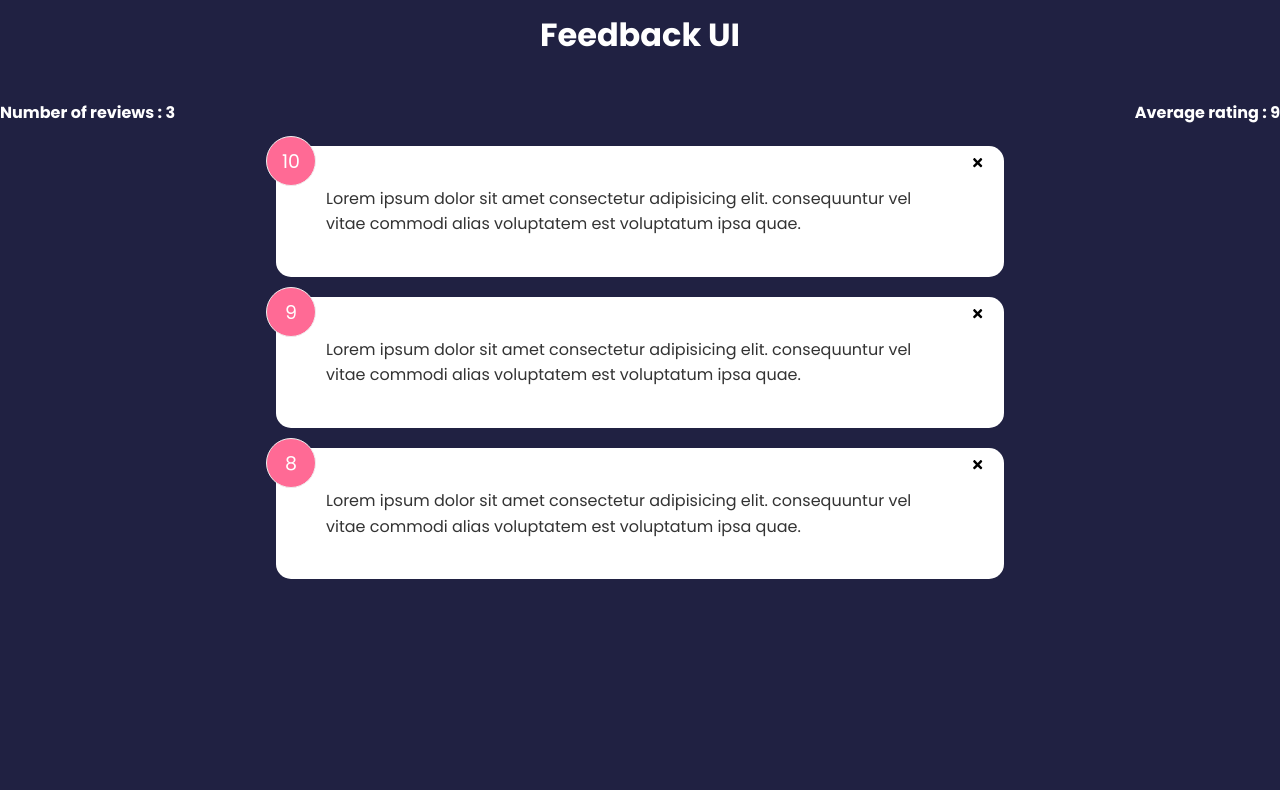
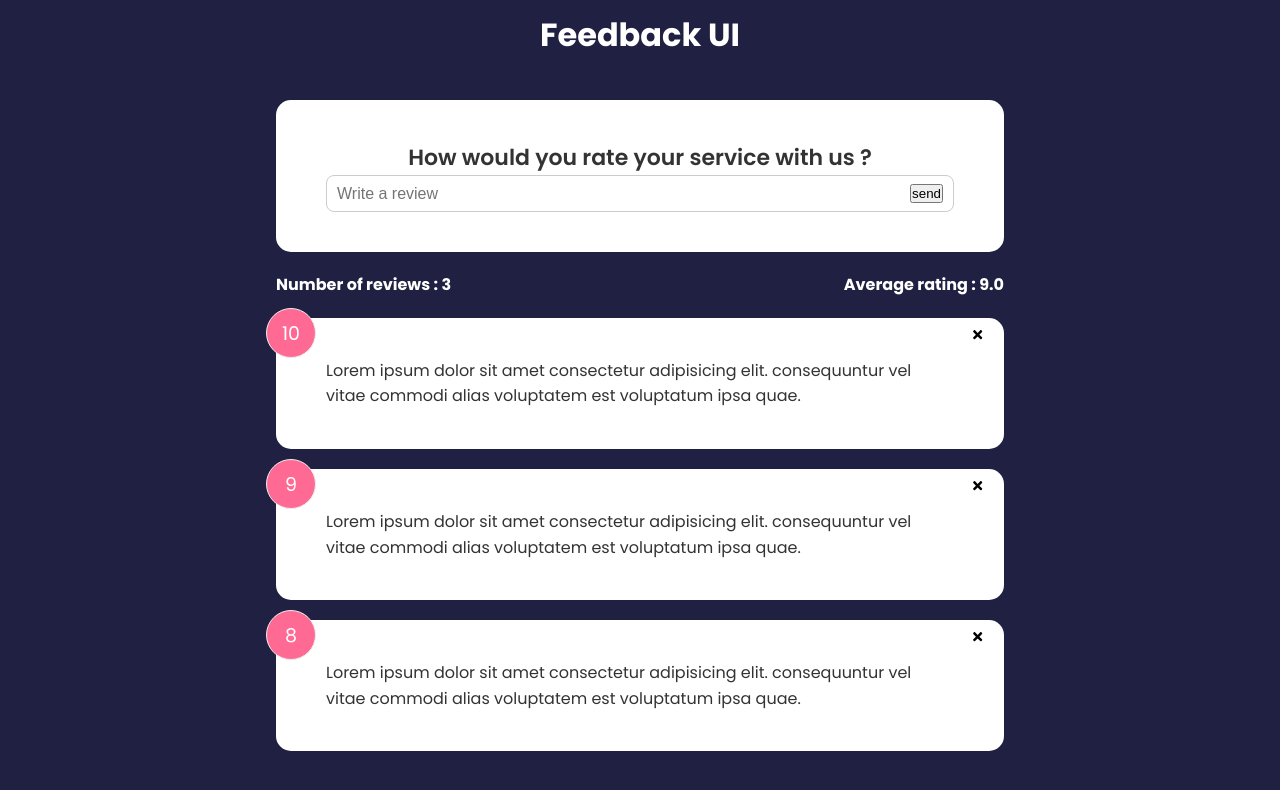
Before and after one commit to Pipsson/react-finishing, a React (Create React App) app: page / in a window 1280 px wide. Shown: the top 790 px of the page. Built offline with nearby package versions, Linux system fonts and the light colour scheme.

Commit message:
addition of form for collecting reviews:

```diff
--- a/src/App.js
+++ b/src/App.js
@@ -5,6 +5,7 @@
 import FeedbackList from "./components/FeedbackList";
 import FeedbackData from "./data/FeedbackData";
 import FeedbackStats from "./components/FeedbackStats";
+import FeedbackForm from "./components/FeedbackForm";
 
 function App() {
     const [feedbackData, setFeedbackData] = useState(FeedbackData)
@@ -19,8 +20,10 @@
     return (
         <>
             <Header text= "Feedback UI" />
-            <FeedbackStats feedback = {feedbackData} />
             <div className="container">
+                <FeedbackForm />
+                <FeedbackStats feedback = {feedbackData} />
+
                 <FeedbackList  feedbackData={feedbackData} handleDelete={deleteFeedback} />
             </div>
         </>
--- a/src/components/FeedbackForm.jsx
+++ b/src/components/FeedbackForm.jsx
@@ -0,0 +1,34 @@
+
+import React, {useState} from 'react';
+import  {Card} from "./shared/card";
+
+export function FeedbackForm() {
+ const  [review, setReview] = useState('');
+
+    const  handleOnChangeText = (e)=>{
+        setReview(e.target.value);
+    }
+    return (
+        <Card>
+            <form >
+                <h2>
+                    How would you rate your service with us ?
+                </h2>
+                <div className="input-group">
+                    <input
+                        type="text"
+                        onChange={handleOnChangeText}
+                        placeholder="Write a review"
+                        value={review}
+
+                    />
+                    <button  type="submit"> send </button>
+
+                </div>
+            </form>
+
+        </Card>
+    );
+}
+
+export default FeedbackForm;
--- a/src/components/FeedbackStats.jsx
+++ b/src/components/FeedbackStats.jsx
@@ -4,9 +4,16 @@
 export function FeedbackStats({feedback}) {
     const reviews = feedback.length;
 
+    //calculating average
     let average = feedback.reduce((acc, cur) => {
        return  acc + cur.rating
     }, 0) / reviews;
+
+    // to ensure we have only single decimal place
+     average = average.toFixed(1).replace(/\B(?=(\d{3})+(?!\d))/g, ",");
+
+
+
     return (
         <div className="feedback-stats">
             <h4>
```
